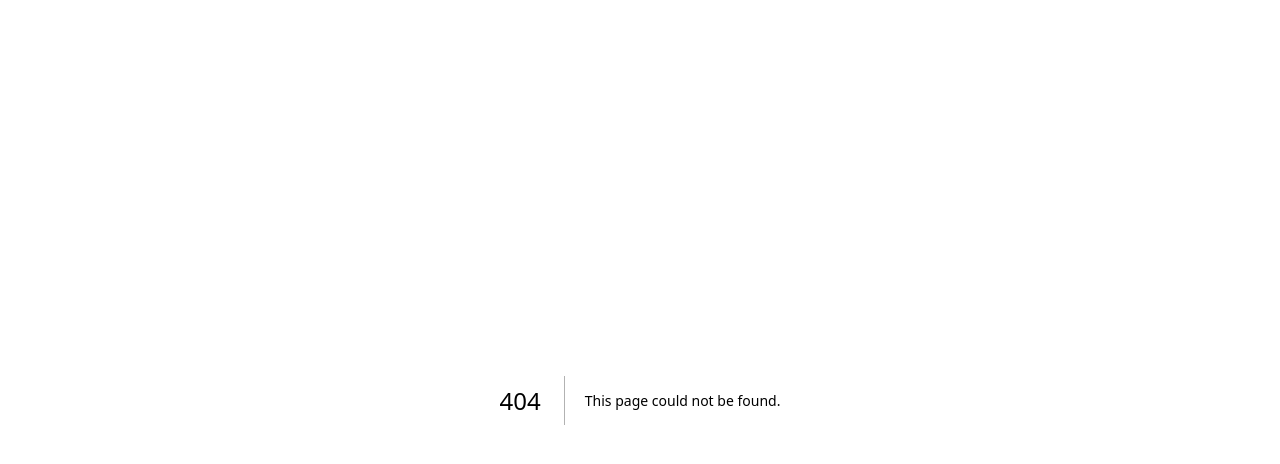
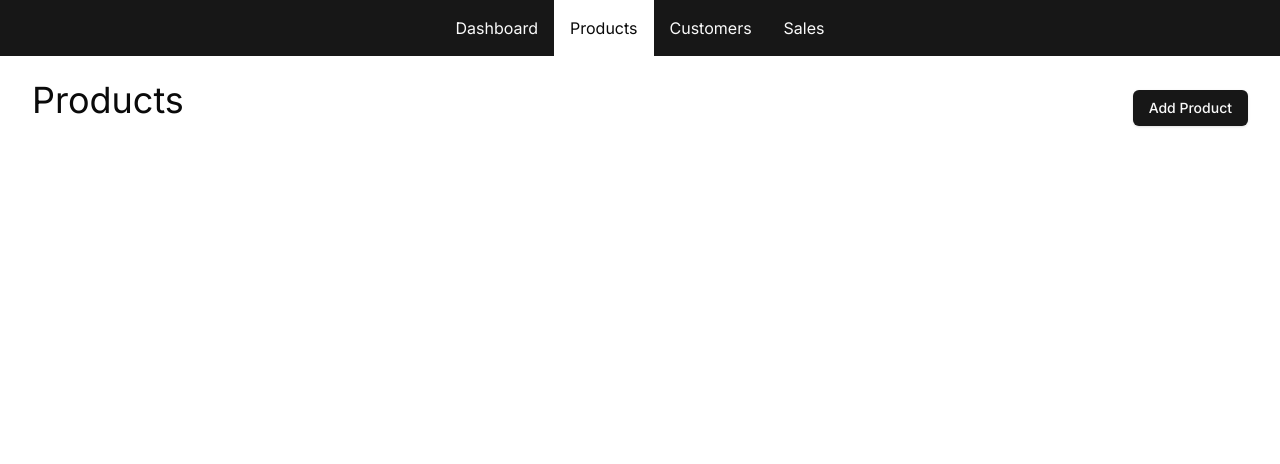
Before and after one commit to leconstantin/e-commerce, a Next.js app: page /admin/products in a window 1280 px wide. Before the commit this address had no page. Shown: the top 464 px of the page. Built offline with nearby package versions, Linux system fonts and the light colour scheme.

Commit message:
reached on products page

```diff
--- /dev/null
+++ b/src/app/admin/_components/PageHeader.tsx
@@ -0,0 +1,5 @@
+import React, { ReactNode } from "react";
+
+export default function PageHeader({ children }: { children: ReactNode }) {
+  return <h1 className="text-4xl mb-4">{children}</h1>;
+}
--- /dev/null
+++ b/src/app/admin/products/page.tsx
@@ -0,0 +1,24 @@
+import { Button } from "@/components/ui/button";
+import PageHeader from "../_components/PageHeader";
+import Link from "next/link";
+import { Table, TableHead } from "@/components/ui/table";
+
+export default function AdminProductsPage() {
+  return (
+    <>
+      <div className="flex justify-between items-center gap-4 ">
+        <PageHeader>Products</PageHeader>
+        <Button asChild>
+          <Link href="/admin/products/new">Add Product</Link>
+        </Button>
+      </div>
+    </>
+  );
+}
+function ProductsTable() {
+  return (
+    <Table>
+      <TableHead></TableHead>
+    </Table>
+  );
+}
```
